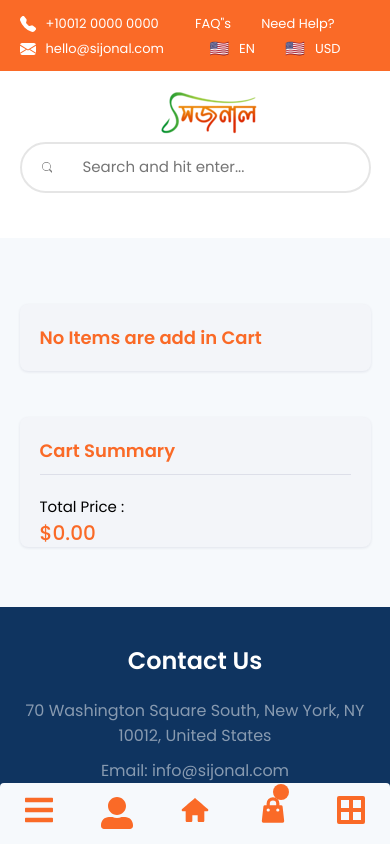
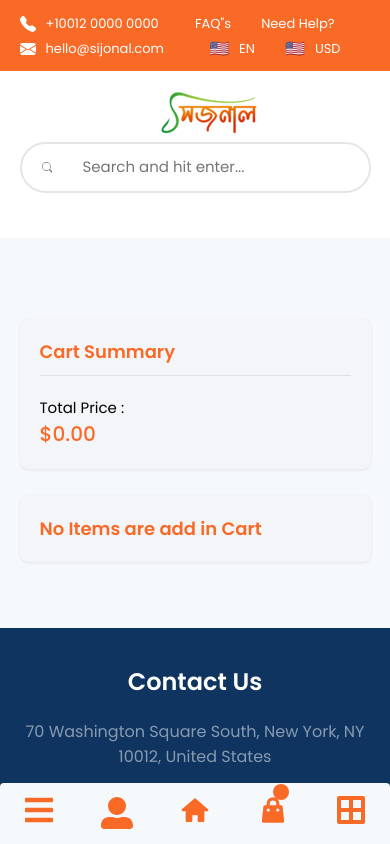
Before and after one commit to faha1999/sijonal, a React (Create React App) app: page /cart in a window 390 px wide. Shown: the top 844 px of the page. Built offline with nearby package versions, Linux system fonts and the light colour scheme.

Commit message:
complete cart

```diff
--- a/src/Common/cart/Cart.jsx
+++ b/src/Common/cart/Cart.jsx
@@ -14,7 +14,7 @@ export const Cart = ({ CartItem, setCartItem, addToCart, decreaseQty }) => {
   return (
     <>
       <section className="cart-items">
-        <div className="container d_flex">
+        <div className="container d_flex d_flex_sm">
           <div className="cart-details">
             {CartItem.length === 0 && (
               <h1 className="no-items product">No Items are add in Cart</h1>
@@ -77,6 +77,12 @@ export const Cart = ({ CartItem, setCartItem, addToCart, decreaseQty }) => {
               <h4>Total Price :</h4>
               <h3>${totalPrice}.00</h3>
             </div>
+
+            {CartItem.length > 0 && (
+              <div className="checkOut">
+                <button>Check out</button>
+              </div>
+            )}
           </div>
         </div>
       </section>
--- a/src/styles/common/cart/_cart.scss
+++ b/src/styles/common/cart/_cart.scss
@@ -35,16 +35,16 @@
       color: $gray;
     }
 
-    .product {
-      height: auto; // need to remove after edit images
-    }
+    // .product {
+    //   height: auto; // need to remove after edit images
+    // }
   }
 
   .cart-total {
     width: 30%;
     margin-top: 1.875rem;
     margin-left: 1.875rem;
-    height: 8.125rem !important;
+    max-height: 12.125rem !important;
 
     h4 {
       font-size: 0.9375rem;
@@ -61,6 +61,21 @@
       border-bottom: 0.0625rem solid rgb(3 0 71 / 9%);
       padding-bottom: 0.625rem;
       color: $orange;
+    }
+
+    .checkOut {
+      margin-top: 1rem;
+      text-align: center;
+
+      button {
+        background: $orange;
+        padding: 0.5rem 0;
+        border-radius: 0.225rem;
+        color: $white;
+        font-weight: 700;
+        font-size: 1.125rem;
+        width: 100%;
+      }
     }
   }
 
@@ -99,12 +114,14 @@
     color: $orange;
     font-size: 1.125rem;
     margin-top: 1.875rem;
-    height: 8.125rem;
   }
 }
 
 @media screen and (max-width: 767px) {
   .cart-items {
+    .d_flex_sm {
+      flex-direction: column-reverse !important;
+    }
     .d_flex {
       flex-direction: column;
 
@@ -114,6 +131,7 @@
     }
     .cart-total {
       margin-left: 0;
+      max-height: 13.125rem !important;
     }
 
     .removeCart {
```
